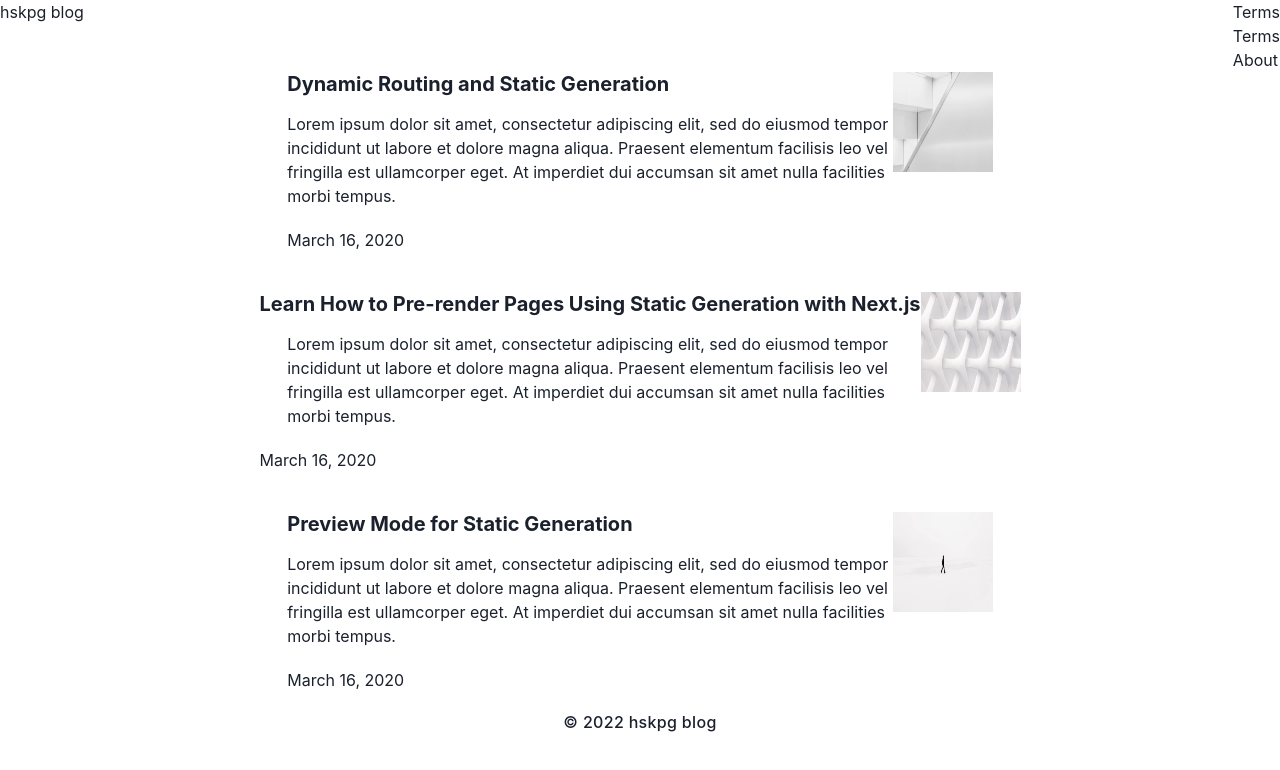
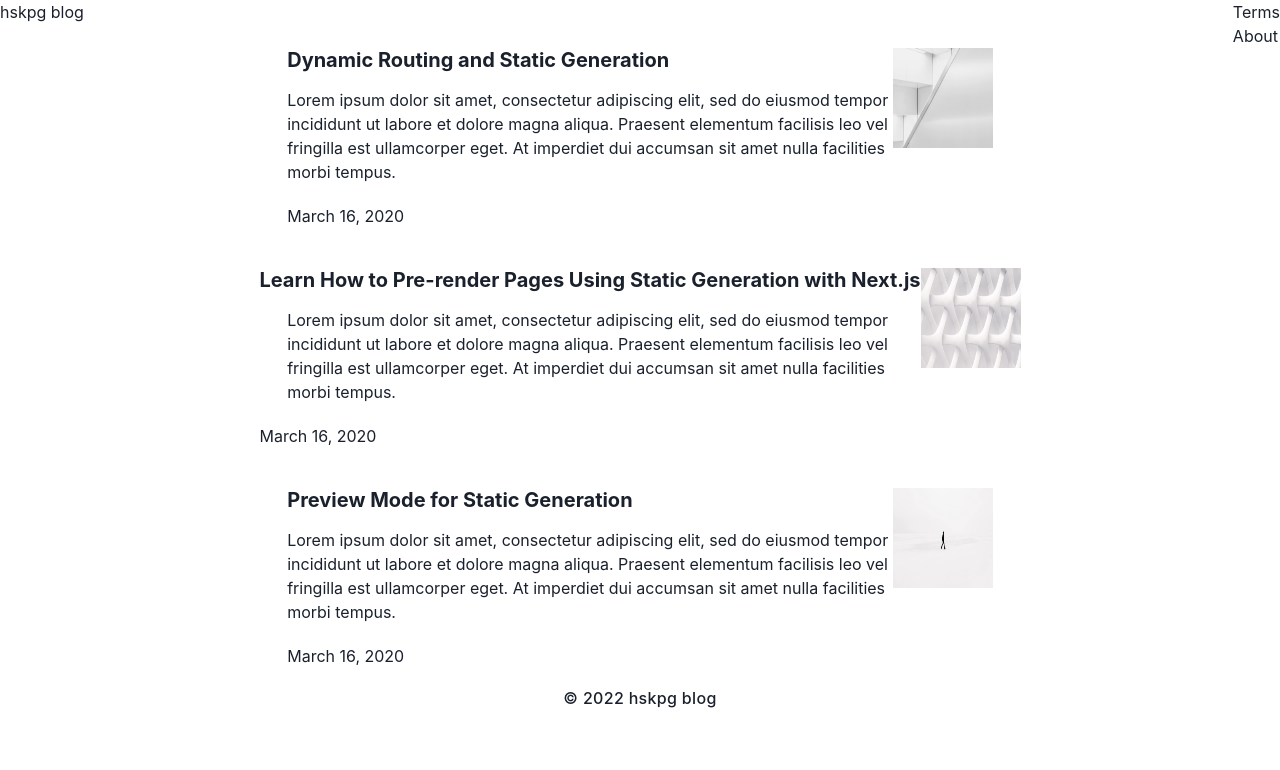
Before and after one commit to ShuntaH/next-ts-blog-template, a Next.js app: page / in a window 1280 px wide. Shown: the top 770 px of the page. Built offline with nearby package versions, Linux system fonts and the light colour scheme.

Commit message:
FIX: typo in header txs

```diff
--- a/src/components/header.tsx
+++ b/src/components/header.tsx
@@ -8,7 +8,6 @@ type Menu = {
 
 const Header = () => {
   const menus: Menu[] = [
-    { href: '', content: 'Terms' },
     { href: '/terms', content: 'Terms' },
     { href: '/about', content: 'About' },
   ]
@@ -18,7 +17,7 @@ const Header = () => {
       as={'nav'}
       flexWrap={'wrap'}
       justifyContent={"space-between"}
-      marginBlockStart={"auto"}
+      marginInlineStart={"auto"}
       marginInlineEnd={"auto"}
     >
       <Box>
```
